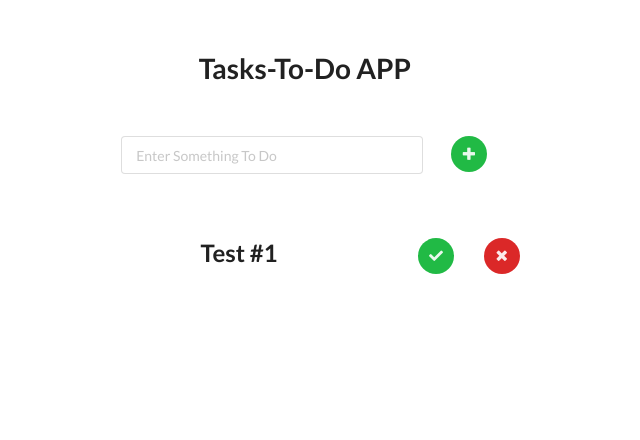
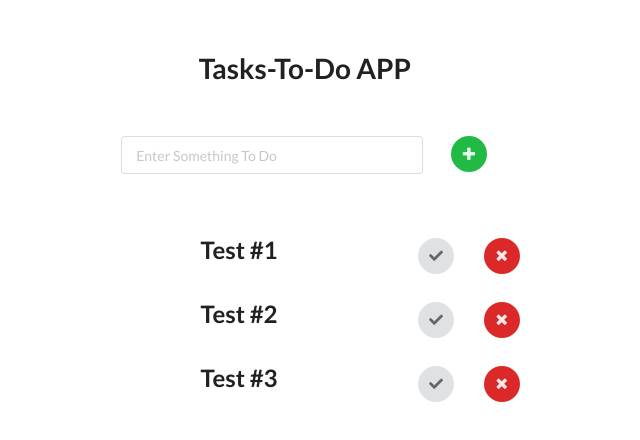
Before and after one commit to Axhar85/task-app-with-mongodb, a React (Create React App) app: page / in a window 1280 px wide. Shown: the top 440 px of the page, without its empty margins (335-975 px from the left). Built offline with nearby package versions, Linux system fonts and the light colour scheme.

Commit message:
completed the front end and wrote all the components

```diff
--- a/src/App.js
+++ b/src/App.js
@@ -1,11 +1,28 @@
-import React from 'react';
+import React, {useState} from 'react';
 import Form from './components/Form';
 import Section from './components/Section';
 import List from './components/List';
 
 const appTitle ="Tasks-To-Do APP"
 
-function App() {
+const list = [
+  {id: 1,title: "Test #1", completed: false},
+  {id: 2,title: "Test #2", completed: false},
+  {id: 3,title: "Test #3", completed: false}
+];
+
+
+const App = () => {
+  const [todoList, setTodoList] = useState(list);
+
+  const addTodo = (item) =>{
+    setTodoList((oldList) => [...oldList, item]);
+  };
+
+  const removeTodo = (id) => {
+
+  };
+
   return (
     <div className="ui container center aligned">
       <Section>
@@ -13,11 +30,11 @@ function App() {
       </Section>
 
       <Section>
-        <Form />
+        <Form addTodo={addTodo}/>
       </Section>
 
       <Section>
-        <List />
+        <List removeTodo={removeTodo} list={todoList}/>
       </Section>
     </div>
   );
--- a/src/components/Form.js
+++ b/src/components/Form.js
@@ -2,15 +2,21 @@ import React, {useState} from 'react';
 
 
 
-const Form = () => {
+const Form = ({addTodo}) => {
     const [inputValue, setInputValue] = useState("");
 
     const handleInputChange = (event)=> {
         setInputValue(event.target.value);
-;
-    }
+    };
+
+    const handleFormSubmit = (event) =>  {
+        event.preventDefault();
+        if(inputValue.trim === "") return;
+        addTodo({title : inputValue, completed: false});
+        setInputValue("");
+    };
   return (
-    <form className="ui form">
+    <form className="ui form" onSubmit={handleFormSubmit}>
        <div className = "ui grid center aligned">
            <div className = "row">
                <div className= "column five wide">
--- a/src/components/List.js
+++ b/src/components/List.js
@@ -1,10 +1,11 @@
 import React from "react";
 import Todo from "./Todo";
 
-const List = () => {
+const List = ({list, removeTodo}) => {
+    const renderedList = list.map((item) => <Todo title={item.title} completed={item.completed} removeTodoItemProp={(event) => removeTodo(item.id)} key={item.title}/>);
     return(
         <div className=" ui grid center aligned">
-            <Todo title="Test #1" />
+            {renderedList}
         </div>
     );
 
--- a/src/components/Todo.js
+++ b/src/components/Todo.js
@@ -1,11 +1,13 @@
 import React , {useState} from "react";
 
-const Todo = ({title}) => {
+const Todo = ({title, completed, removeTodoItemProp}) => {
     const [isEditing, setIsEditing] = useState(false);
 
     const [value, setValue]= useState(title);
 
-    const [tempValue, setTempValue] = useState (title)
+    const [tempValue, setTempValue] = useState (title);
+
+    const [completedState, setCompleted] = useState (completed);
 
     const handleDivDoubleClick = () => {
         setIsEditing(true);
@@ -23,13 +25,19 @@ const Todo = ({title}) => {
         }
     };
 
-    const handleInputOnChange = (e) => {
-        setTempValue(e.target.value);
+    const handleInputOnChange = (event) => {
+        setTempValue(event.target.value);
+    };
+
+    const handleButtonClick = () => {
+        setCompleted((oldCompleted) => !oldCompleted);
     };
 
     return(
+        <div className="row" >
+        {
         isEditing ?
-        <div className="row" onDoubleClick={handleDivDoubleClick}>
+
             <div className="column seven wide">
                 <div className="ui input fluid">
                     <input
@@ -39,24 +47,32 @@ const Todo = ({title}) => {
                     value={tempValue}
                 />
                 </div>
-            </div>
-        </div>:
-            <div className="row" onDoubleClick={handleDivDoubleClick}>
-                <div className="column five wide">
-                    <h2>{value}</h2>
+            </div> :
+
+            <>
+                <div className="column five wide" onDoubleClick={handleDivDoubleClick}>
+                    <h2 className={"ui header" + (completedState ? "green" : "")}>{value}</h2>
                 </div>
 
                 <div className="column one wide">
-                    <button className="ui button circular icon green"><i className="white check icon"></i></button>
+                    <button
+                    className={"ui button circular icon green" + (completedState ? "blue" : "green")}
+                    onClick={handleButtonClick}
+                    >
+                    <i className="white check icon"></i></button>
                 </div>
 
                 <div className="column one wide">
-                    <button className="ui button circular icon red"><i className="white remove icon"></i></button>
+                    <button
+                    onClick={removeTodoItemProp}
+                    className="ui button circular icon red">
+                      <i className="white remove icon"></i>
+                    </button>
                 </div>
+            </>
+        }
 
-
-
-            </div>
+        </div>
 
     );
 
```
Also changed, not shown: src/App.css (added).
